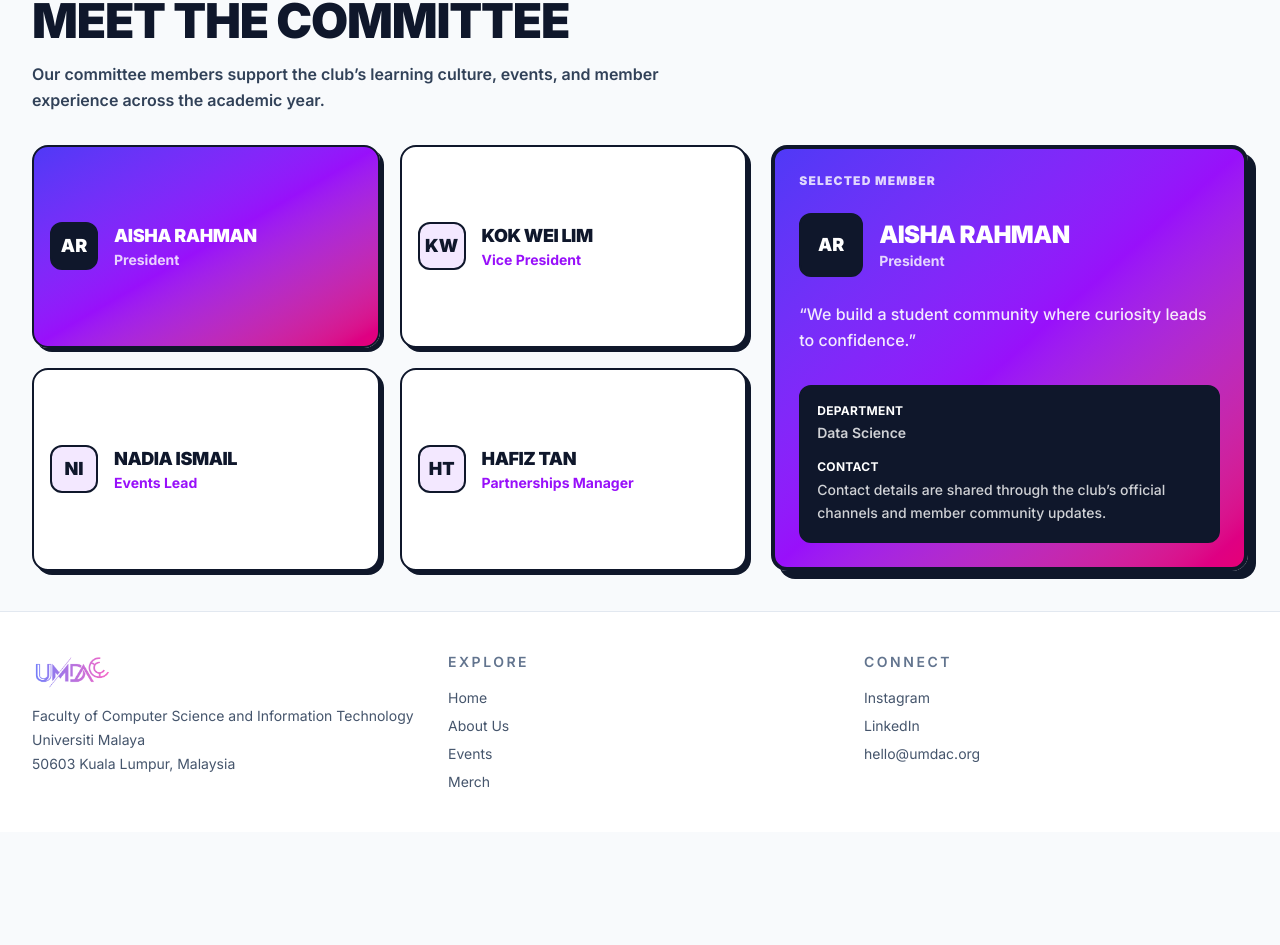
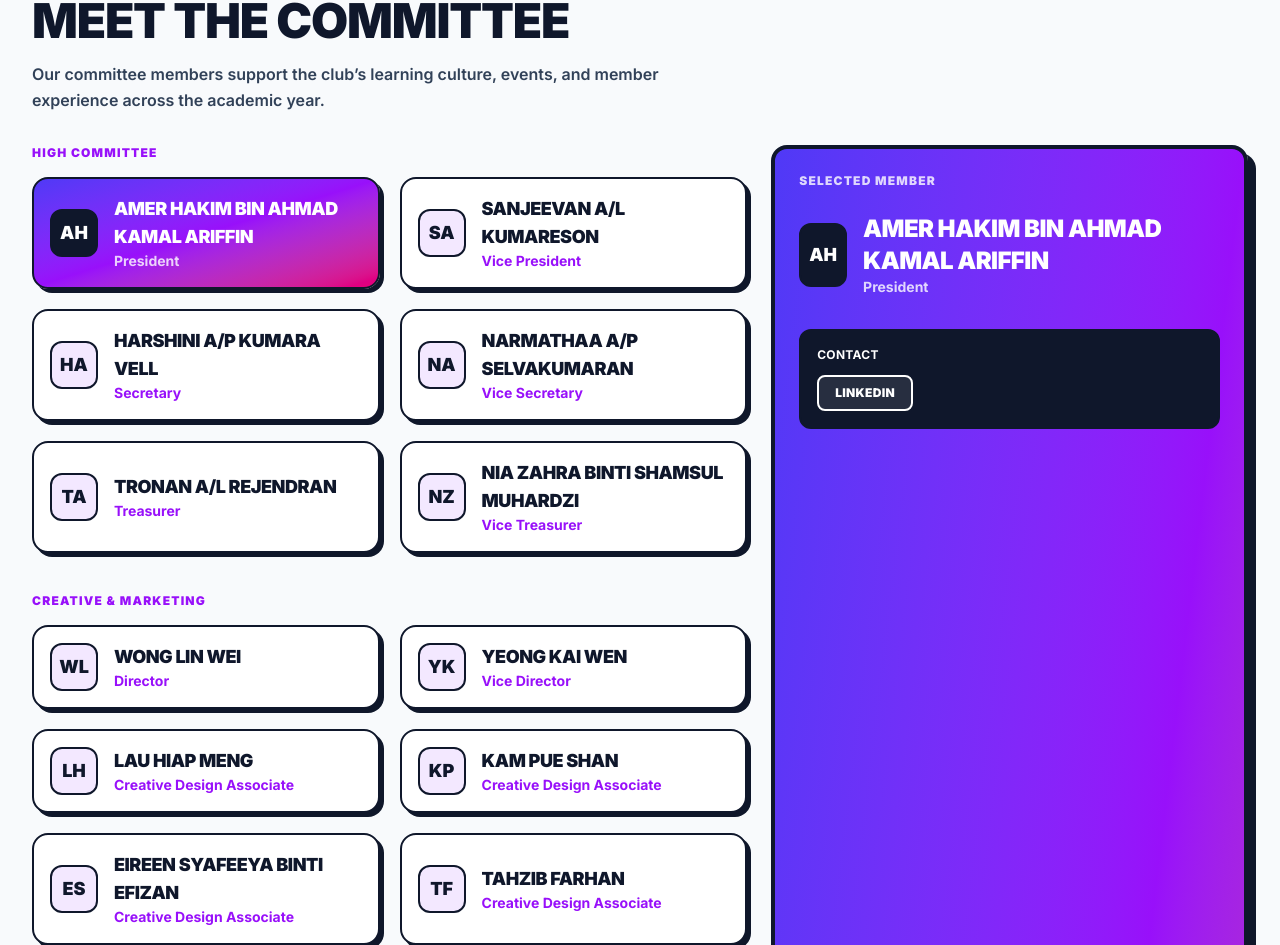
Before and after one commit to kisshore19-programmer/umdac-website, a Next.js app: page /about in a window 1280 px wide. Shown: the part 772-1717 px from the top of the page. Before the commit the page ends 1604 px from the top, so only its background shows below. Built offline with nearby package versions, Linux system fonts and the light colour scheme; no server answers.

Commit message:
Update page.tsx

```diff
--- a/src/app/about/page.tsx
+++ b/src/app/about/page.tsx
@@ -2,32 +2,107 @@
 
 import { useState } from 'react'
 
-const committee = [
+type Member = { name: string; role: string }
+type DepartmentGroup = { department: string; members: Member[] }
+
+const committeeByDepartment: DepartmentGroup[] = [
   {
-    name: 'Aisha Rahman',
-    role: 'President',
-    department: 'Data Science',
-    quote: 'We build a student community where curiosity leads to confidence.',
+    department: 'High Committee',
+    members: [
+      { name: 'Amer Hakim bin Ahmad Kamal Ariffin', role: 'President' },
+      { name: 'Sanjeevan A/L Kumareson', role: 'Vice President' },
+      { name: 'Harshini A/P Kumara Vell', role: 'Secretary' },
+      { name: 'Narmathaa A/P Selvakumaran', role: 'Vice Secretary' },
+      { name: 'Tronan A/L Rejendran', role: 'Treasurer' },
+      { name: 'Nia Zahra binti Shamsul Muhardzi', role: 'Vice Treasurer' },
+    ],
   },
   {
-    name: 'Kok Wei Lim',
-    role: 'Vice President',
-    department: 'Computer Science',
-    quote: 'Strong fundamentals and real project experience make the difference.',
+    department: 'Creative & Marketing',
+    members: [
+      { name: 'Wong Lin Wei', role: 'Director' },
+      { name: 'Yeong Kai Wen', role: 'Vice Director' },
+      { name: 'Lau Hiap Meng', role: 'Creative Design Associate' },
+      { name: 'Kam Pue Shan', role: 'Creative Design Associate' },
+      { name: 'Eireen Syafeeya Binti Efizan', role: 'Creative Design Associate' },
+      { name: 'Tahzib Farhan', role: 'Creative Design Associate' },
+      { name: 'Nur Fatnin Jazmina Binti Jimmy', role: 'Creative Design Associate' },
+      { name: 'Liaw Kai Ze', role: 'Creative Design Associate' },
+      { name: 'Naura Aliyyah Arif', role: 'Creative Design Associate' },
+      { name: 'Lim Jia Qian', role: 'Creative Design Associate' },
+      { name: 'Khe Jia Kang', role: 'Marketing Associate' },
+      { name: 'Lean Wen Jie', role: 'Marketing Associate' },
+      { name: 'Muhammad Fadil Saputra Wijaya', role: 'Marketing Associate' },
+      { name: 'Wong E Jeff Japheth', role: 'Marketing Associate' },
+    ],
   },
   {
-    name: 'Nadia Ismail',
-    role: 'Events Lead',
-    department: 'Statistics',
-    quote: 'Meaningful learning experiences should be accessible, inclusive, and practical.',
+    department: 'Engagement & Development',
+    members: [
+      { name: 'Tan Yi Jing', role: 'Director' },
+      { name: 'Cyrus Lau Lik Hang', role: 'Strategy Support Associate' },
+      { name: 'Yamuna A/P Palani', role: 'Strategy Support Associate' },
+      { name: 'Tang Yong Chun', role: 'Engagement Programmes Associate' },
+      { name: 'Aleeya Nazneen Binti Ahmed Nazri', role: 'Engagement Programmes Associate' },
+      { name: 'Jasmine Chin Ying Hui', role: 'Engagement Programmes Associate' },
+    ],
   },
   {
-    name: 'Hafiz Tan',
-    role: 'Partnerships Manager',
-    department: 'Business Analytics',
-    quote: 'When members connect with industry, opportunities become tangible.',
+    department: 'Strategic Partnership & Relations',
+    members: [
+      { name: 'Nazhan Fahim Bin Mohammad Najib', role: 'Director' },
+      { name: 'Muhammad Adam Harith Bin Mohd Zaki', role: 'Strategic Partnership & Relations Associate' },
+      { name: 'Amirul Hisyam Bin Amir Ruddin', role: 'Strategic Partnership & Relations Associate' },
+      { name: 'Iman Amirul Hakim Bin Badlishah', role: 'Strategic Partnership & Relations Associate' },
+      { name: 'Lee Xin Yi', role: 'Strategic Partnership & Relations Associate' },
+      { name: 'Elvira Natasha Neilson', role: 'Strategic Partnership & Relations Associate' },
+    ],
+  },
+  {
+    department: 'Logistics & Execution',
+    members: [
+      { name: 'Mohammad Farhad Zidane Bin Mohammad Firdaus', role: 'Director' },
+      { name: 'Chin Kin Hiung', role: 'Logistics Associate' },
+      { name: 'Muhammad Fathi Nuqman Bin Abd. Hakim', role: 'Logistics Associate' },
+      { name: 'Mahardika Malik', role: 'Logistics Associate' },
+      { name: 'Aly Zakki Yaza', role: 'Logistics Associate' },
+      { name: 'Ng Yue Qhi', role: 'Logistics Associate' },
+      { name: 'Aiman Nur Haikal Bin Norazmi', role: 'Logistics Associate' },
+      { name: 'Muhammad Naqiuddin Bin Jani', role: 'Logistics Associate' },
+    ],
+  },
+  {
+    department: 'Event Management',
+    members: [
+      { name: 'Nur Farhanah Binti Mohamad Said', role: 'Director' },
+      { name: 'Isaac Toh Zhen Yong', role: 'PnP Associate' },
+      { name: 'Syed Azhar Bin Syed Jakirul Alam', role: 'PnP Associate' },
+      { name: 'Lim Jie Shin', role: 'PnP Associate' },
+      { name: 'Joshua Law Tiew Lung', role: 'PnP Associate' },
+      { name: 'Husna Wajihah Binti Abu Talib', role: 'Event Operations Associate' },
+      { name: 'Nur Batrisyia Binti Mohd Sukri', role: 'Event Operations Associate' },
+      { name: 'Natasha Adilla Binti Hishsamsuri', role: 'Event Operations Associate' },
+    ],
+  },
+  {
+    department: 'Technical & Systems',
+    members: [
+      { name: 'Kisshore Nair A/L Sashitharan', role: 'Director' },
+      { name: 'Chin Shi Er', role: 'Technical Associate' },
+      { name: 'Shaif Ahmad Bin Tufail Ahmad', role: 'Technical Associate' },
+      { name: 'Sanchay A/L Ravindran', role: 'Technical Associate' },
+      { name: 'Madhaeys A/L Sathiamoorthy', role: 'Technical Associate' },
+      { name: 'Muhammad Rehan Ferdian', role: 'Technical Associate' },
+      { name: 'John Wong Sie Wei', role: 'Technical Associate' },
+      { name: 'Wan Muhammad Hazwan Bin Wan Rozli', role: 'Technical Associate' },
+    ],
   },
 ]
+
+// Flattened list used for cards + selection.
+const committee = committeeByDepartment.flatMap(({ department, members }) =>
+  members.map((member) => ({ ...member, department }))
+)
 
 function SectionHeading({
   eyebrow,
@@ -65,8 +140,6 @@ function CommitteeCard({
 }: {
   name: string
   role: string
-  department: string
-  quote: string
   onSelect: () => void
   isSelected?: boolean
 }) {
@@ -162,17 +235,24 @@ export default function AboutPage() {
           description="Our committee members support the club’s learning culture, events, and member experience across the academic year."
         />
         <div className="grid gap-6 lg:grid-cols-[1.2fr_0.8fr]">
+          <div className="space-y-10">
+            {committeeByDepartment.map(({ department, members }) => (
+              <div key={department}>
+                <p className="mb-4 text-xs font-black uppercase tracking-widest text-purple-600">
+                  {department}
+                </p>
                 <div className="grid gap-5 md:grid-cols-2">
-            {committee.map((member) => (
+                  {members.map((member) => (
                     <CommitteeCard
                       key={member.name}
                       name={member.name}
                       role={member.role}
-                department={member.department}
-                quote={member.quote}
-                onSelect={() => setSelected(member)}
+                      onSelect={() => setSelected({ ...member, department })}
                       isSelected={selected.name === member.name}
                     />
+                  ))}
+                </div>
+              </div>
             ))}
           </div>
 
@@ -195,23 +275,19 @@ export default function AboutPage() {
                 <p className="text-sm font-bold text-white/80">{selected.role}</p>
               </div>
             </div>
-            <p className="mt-6 text-base font-medium leading-relaxed text-white/90">
-              “{selected.quote}”
-            </p>
             <div className="mt-8 space-y-4 rounded-xl border-2 border-slate-900 bg-slate-900 p-4 text-sm text-white/80">
-              <div>
-                <p className="text-xs font-bold uppercase tracking-wide text-white">
-                  Department
-                </p>
-                <p className="mt-1 font-semibold">{selected.department}</p>
-              </div>
               <div>
                 <p className="text-xs font-bold uppercase tracking-wide text-white">
                   Contact
                 </p>
-                <p className="mt-1 font-medium leading-relaxed">
-                  Contact details are shared through the club’s official channels and member community updates.
-                </p>
+                <a
+                  href="#"
+                  target="_blank"
+                  rel="noopener noreferrer"
+                  className="mt-3 inline-flex items-center justify-center gap-2 rounded-lg border-2 border-white bg-white/10 px-4 py-2 text-xs font-black uppercase tracking-wide text-white transition hover:bg-white hover:text-slate-900"
+                >
+                  LinkedIn
+                </a>
               </div>
             </div>
           </aside>
```
Lines whose indentation alone changed are shown as unchanged.
